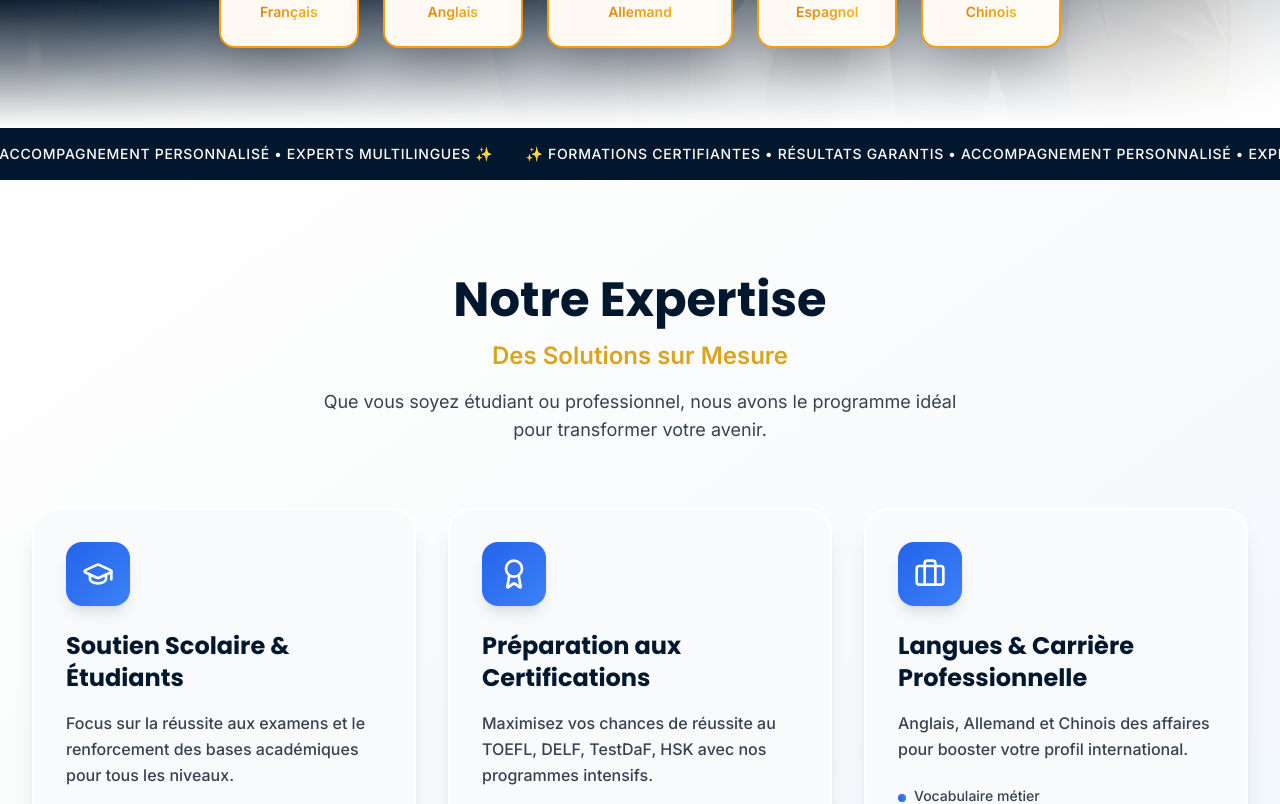
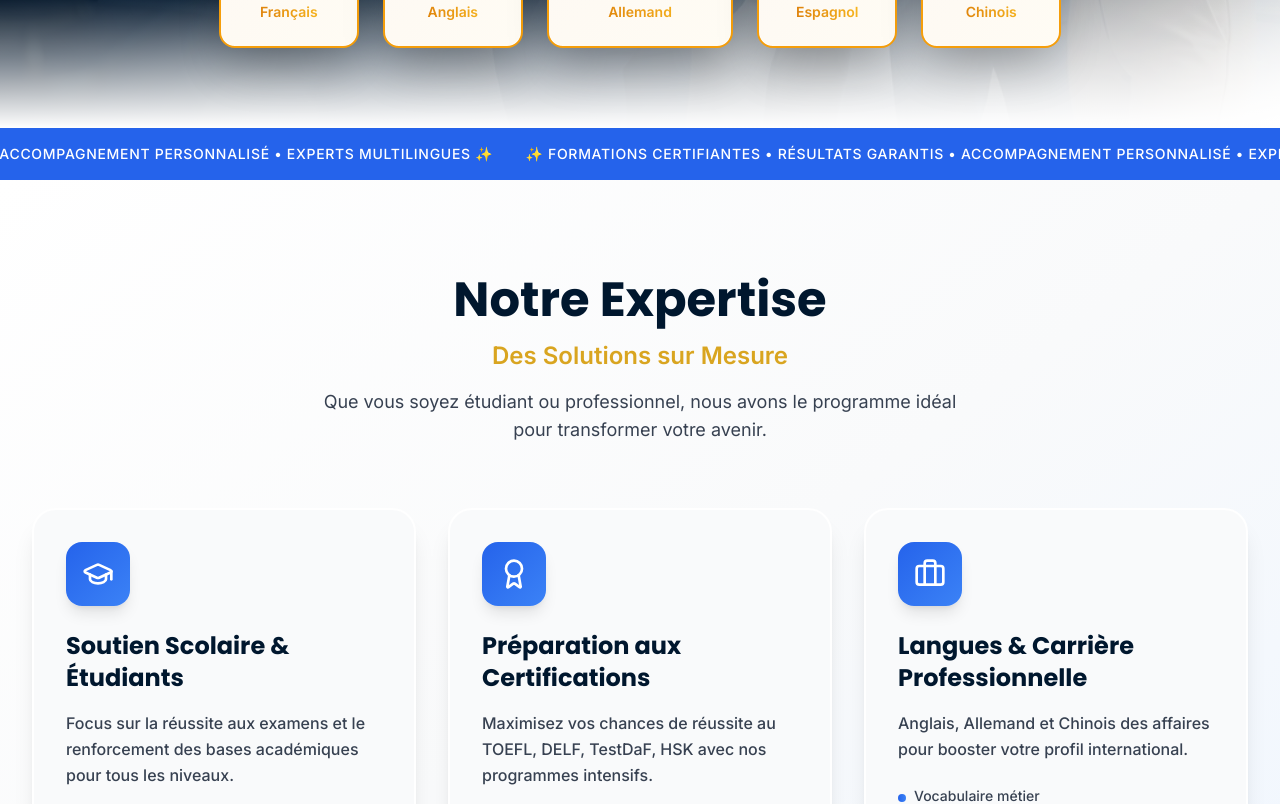
Before and after one commit to travelopportunities07-bot/sg-91c3514d-6c1c-4687-9189-9ab9e95859d6-1792160597, a Next.js app: page / in a window 1280 px wide. Shown: the part 840-1644 px from the top of the page. Built offline with nearby package versions, Linux system fonts and the light colour scheme.

Commit message:
feat(ui): add variant support to scrolling banner

```diff
--- a/src/components/ScrollingBanner.tsx
+++ b/src/components/ScrollingBanner.tsx
@@ -1,6 +1,12 @@
-export function ScrollingBanner() {
+interface ScrollingBannerProps {
+  variant?: "blue" | "silver";
+}
+
+export function ScrollingBanner({ variant = "blue" }: ScrollingBannerProps) {
+  const bgColor = variant === "blue" ? "bg-blue-600" : "bg-gray-500";
+
   return (
-    <div className="bg-navy text-white py-4 overflow-hidden">
+    <div className={`${bgColor} text-white py-4 overflow-hidden`}>
       <div className="marquee">
         <div className="marquee-content">
           <span className="text-sm uppercase tracking-wider font-medium">
```
